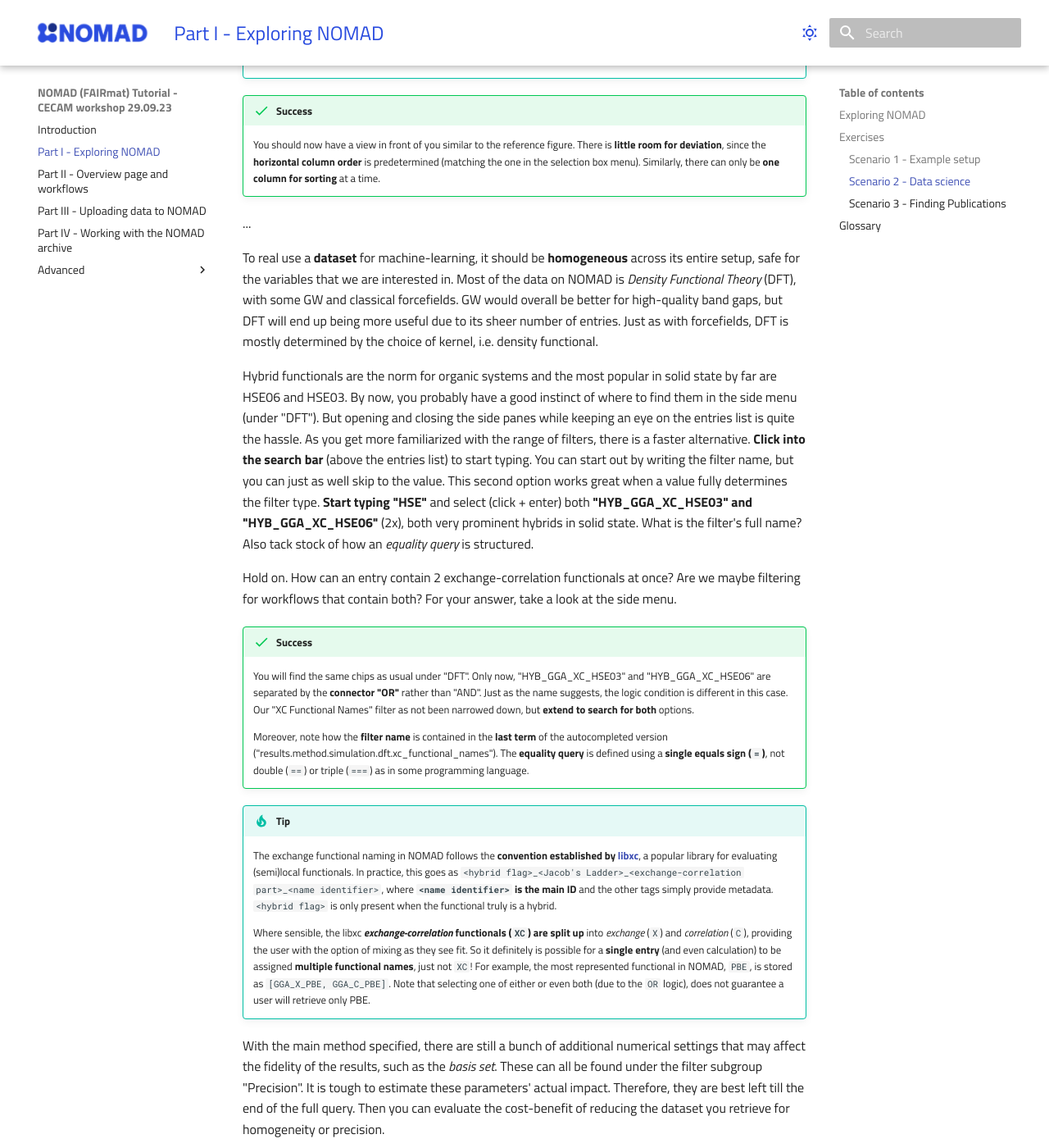
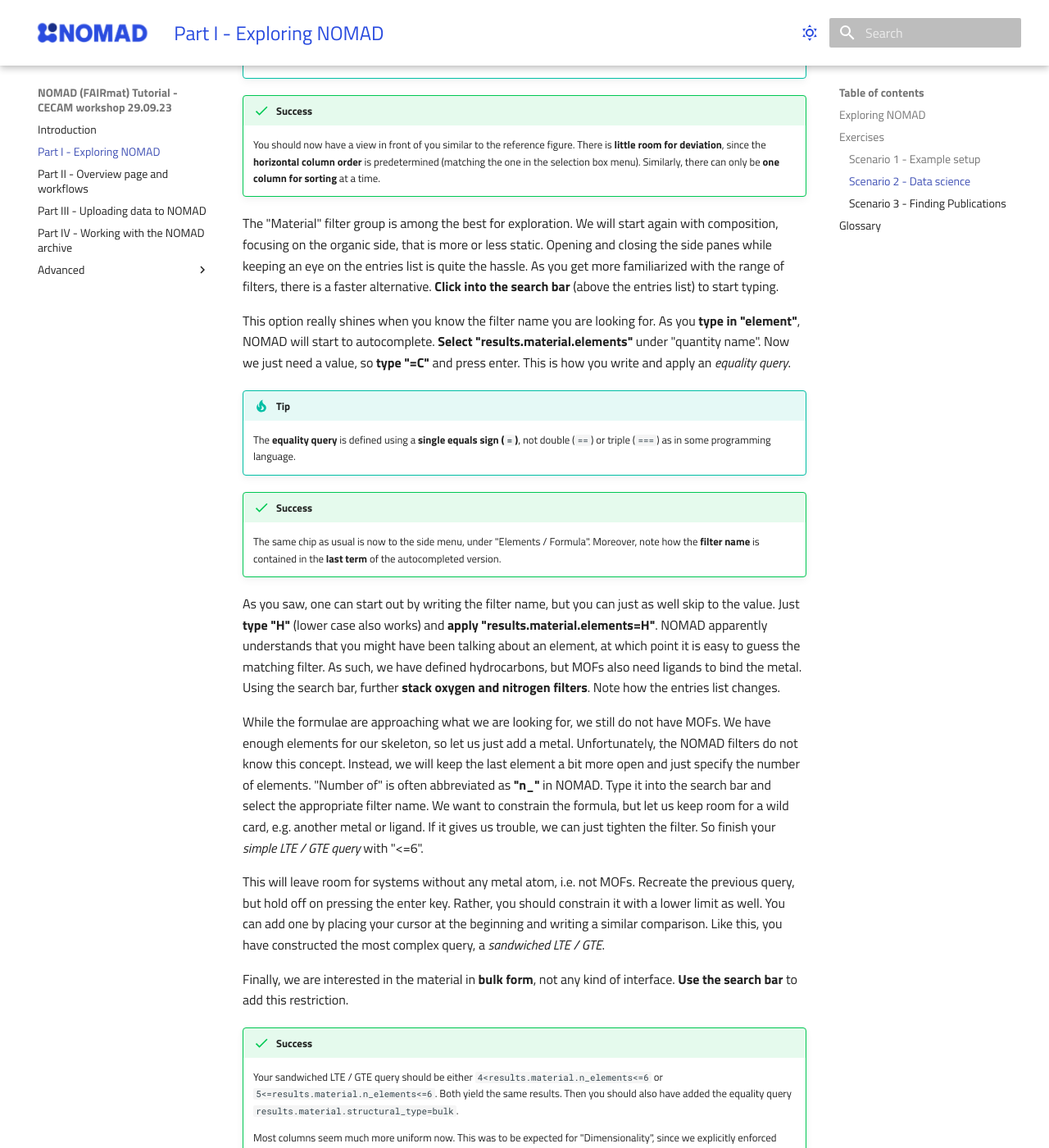
Before and after one commit to FAIRmat-NFDI/AreaC-Tutorial-CECAM-2023, an MkDocs documentation site: the page built from docs/part1.md, in a window 1280 px wide and 1400 px high, scrolled down 5555 px. Shown: the whole window at 82% size. Built offline with MkDocs 1.6.1 and Material for MkDocs 9.7.7, drawn with Linux system fonts in a browser that asks for light colours; some of the changed text lies outside the part shown.

Commit message:
Finish scenario 2 + TODO add figures

```diff
--- a/docs/part1.md
+++ b/docs/part1.md
@@ -207,37 +207,83 @@ By clicking the same column header again, you can toggle it.
     There is **little room for deviation**, since the **horizontal column order** is predetermined (matching the one in the selection box menu).
     Similarly, there can only be **one column for sorting** at a time.
 
-...
+The "Material" filter group is among the best for exploration. <!-- elaborate -->
+We will start again with composition, focusing on the organic side, that is more or less static.
+Opening and closing the side panes while keeping an eye on the entries list is quite the hassle.
+As you get more familiarized with the range of filters, there is a faster alternative.
+**Click into the search bar** (above the entries list) to start typing.
 
-To real use a **dataset** for machine-learning, it should be **homogeneous** across its entire setup, safe for the variables that we are interested in.
+This option really shines when you know the filter name you are looking for.
+As you **type in "element"**, NOMAD will start to autocomplete.
+**Select "results.material.elements"** under "quantity name".
+Now we just need a value, so **type "=C"** and press enter.
+This is how you write and apply an _equality query_.
+
+!!! tip
+    The **equality query** is defined using a **single equals sign (`=`)**, not double (`==`) or triple (`===`) as in some programming language.
+
+!!! success
+    The same chip as usual is now to the side menu, under "Elements / Formula".
+    Moreover, note how the **filter name** is contained in the **last term** of the autocompleted version.
+
+As you saw, one can start out by writing the filter name, but you can just as well skip to the value.
+Just **type "H"** (lower case also works) and **apply "results.material.elements=H"**.
+NOMAD apparently understands that you might have been talking about an element, at which point it is easy to guess the matching filter.
+As such, we have defined hydrocarbons, but MOFs also need ligands to bind the metal.
+Using the search bar, further **stack oxygen and nitrogen filters**.
+Note how the entries list changes.
+
+While the formulae are approaching what we are looking for, we still do not have MOFs.
+We have enough elements for our skeleton, so let us just add a metal.
+Unfortunately, the NOMAD filters do not know this concept.
+Instead, we will keep the last element a bit more open and just specify the number of elements.
+"Number of" is often abbreviated as **"n_"** in NOMAD.
+Type it into the search bar and select the appropriate filter name.
+We want to constrain the formula, but let us keep room for a wild card, e.g. another metal or ligand.
+If it gives us trouble, we can just tighten the filter.
+So finish your _simple LTE / GTE query_ with "<=6".
+
+This will leave room for systems without any metal atom, i.e. not MOFs.
+Recreate the previous query, but hold off on pressing the enter key.
+Rather, you should constrain it with a lower limit as well.
+You can add one by placing your cursor at the beginning and writing a similar comparison.
+Like this, you have constructed the most complex query, a _sandwiched LTE / GTE_.
+
+Finally, we are interested in the material in **bulk form**, not any kind of interface.
+**Use the search bar** to add this restriction.
+
+!!! success
+    Your sandwiched LTE / GTE query should be either `4<results.material.n_elements<=6` or `5<=results.material.n_elements<=6`.
+    Both yield the same results.
+    Then you should also have added the equality query `results.material.structural_type=bulk`.
+
+    Most columns seem much more uniform now.
+    This was to be expected for "Dimensionality", since we explicitly enforced homogeneity, but the effects also affect "Entry type", "Crystal system" and "Space group symbol".
+    Even "Comment" seems to be following a repetitive format.
+    Most importantly, the formulae only vary in metal contributions.
+    These definitely look like MOFs.
+    You can verify by opening the _entry overview_ of a row by clicking the arrow (`->`) right from all the metadata.
+    To return, just use your browser's "go back" function.
+
+For machine-learning, a **dataset** should be **homogeneous** across its entire setup, safe for the variables that we are interested in.
 Most of the data on NOMAD is _Density Functional Theory_ (DFT), with some GW and classical forcefields.
 GW would overall be better for high-quality band gaps, but DFT will end up being more useful due to its sheer number of entries.
 Just as with forcefields, DFT is mostly determined by the choice of kernel, i.e. density functional.
 
 Hybrid functionals are the norm for organic systems and the most popular in solid state by far are HSE06 and HSE03.
 By now, you probably have a good instinct of where to find them in the side menu (under "DFT").
-But opening and closing the side panes while keeping an eye on the entries list is quite the hassle.
-As you get more familiarized with the range of filters, there is a faster alternative.
-**Click into the search bar** (above the entries list) to start typing.
-You can start out by writing the filter name, but you can just as well skip to the value.
-This second option works great when a value fully determines the filter type.
-**Start typing "HSE"** and select (click + enter) both **"HYB_GGA_XC_HSE03" and "HYB_GGA_XC_HSE06"** (2x), both very prominent hybrids in solid state.
-What is the filter's full name?
-Also tack stock of how an _equality query_ is structured.
+Perform an **equality query** for **"HYB_GGA_XC_HSE03" and "HYB_GGA_XC_HSE06"** each.
+Both are very prominent hybrids in solid state.
 
 Hold on.
 How can an entry contain 2 exchange-correlation functionals at once?
 Are we maybe filtering for workflows that contain both?
-For your answer, take a look at the side menu.
+For your answer, **take a look at the side menu**.
 
 !!! success
-    You will find the same chips as usual under "DFT".
-    Only now, "HYB_GGA_XC_HSE03" and "HYB_GGA_XC_HSE06" are separated by the **connector "OR"** rather than "AND".
+    Both "HYB_GGA_XC_HSE03" and "HYB_GGA_XC_HSE06" chips are present, but separated by the **connector "OR"** rather than "AND".
     Just as the name suggests, the logic condition is different in this case.
     Our "XC Functional Names" filter as not been narrowed down, but **extend to search for both** options.
-
-    Moreover, note how the **filter name** is contained in the **last term** of the autocompleted version ("results.method.simulation.dft.xc_functional_names").
-    The **equality query** is defined using a **single equals sign (`=`)**, not double (`==`) or triple (`===`) as in some programming language.
 
 !!! tip
     The exchange functional naming in NOMAD follows the **convention established by [libxc](https://github.com/ElectronicStructureLibrary/libxc)**, a popular library for evaluating (semi)local functionals.
@@ -262,42 +308,52 @@ Please bear this in mind.
 Since there are too few examples at the moment, we will skip this set of filters.
 If you are interested, though, feel free to check out the FAIRmat [Tutorial 10](https://www.fairmat-nfdi.eu/events/fairmat-tutorial-10/tutorial-10-home) for a full rundown.
 
-Lastly, we only want data that contains the relevant observable, the band gap.
-The search bar currently does not support _presence queries_, so we fall back onto the side menu.
-Observables that come out of a calculation, workflow, etc. are called _"Properties"_.
-You may have noticed this filter group on your first scroll through.
-There are several categories of properties.
-Which do you think?
-Could the search bar be of use in finding the right category?
+Lastly, we only want data that contains **the relevant observable**, the band gap.
+The search bar supports _presence queries_, but these are formatted as equality queries with special quantity names.
+Guessing that name becomes very hard, requiring intimate knowledge of the underlying data structure.
+Searching for the value is not always an option either here.
+It may help to realize that observables that come out of a calculation, workflow, etc. are called _"Properties"_.
+**Try out "propert"** in the search bar and **pick the category** that best fits band gap.
+Then fill in the value with **electronic.band_structure_electronic.band_gap**.
 
 !!! tip
-    Terms in the search bar never contain spaces (` `), but use underscores (`_`) instead .
+    Terms in the search bar never contain spaces, but use underscores (`_`) instead .
 
 !!! success
     The band gap describes the electronic structure around the Fermi energy.
-    Hence, the **"Electronic" filter subgroup** best matches that theme.
-    The search bar can even tell you the full classification, as it autocompletes "band_gap" to "results.properties.electronic.band_structure_electronic.band_gap.type/value".
-    Note the sequence "properties.electronic".
+    Just as the chip displays, it is an "Electronic Property".
 
-The way this side pane is layed out, it first gives you an _overview_ of what is out there and below hands you _filters for narrowing_ the properties further down.
+    This filter yields a blank / empty entries list.
+    The value itself can shed more light here.
+    The "Band gap" is in reality only that of band structure calculations.
+    This is due to a legacy implementation, but has been mended.
+    After reprocessing, this update will be applied over the whole database.
+
+This filter stack is too restrictive.
+Remove the last filter and look for any alternatives under its side pane
+The way this pane is layed out, it first gives you an _overview_ of what is out there and below hands you _filters for narrowing_ the properties further down.
 When filtering by presence, the overview suffices.
-How would you finish the query?
+How would you **finish the query**?
 
 !!! success
-    The number of entries with an extracted band gap is too low (just 11 entries).
-    This is far too little for machine-learning, let alone any statistical analysis.
-    Instead, we can go with **"Density of states"** (DOS) [^2], matching 6.5200 entries.
-    There is no need to narrow it down, we accept both data from spin-polarized and spin-restricted calculations.
+    As an alternative, we can go with the **"Density of states"** (DOS) [^2], matching 1.9800 entries.
+    The equivalent search bar query would be **"electronic_property=dos_electronic"**.
+    There is no need to narrow it down any further: we accept both data from spin-polarized and spin-restricted calculations.
 
-    You can download the DOS, but will still have to extract the band gap yourself.
-    This is mostly a scripting question, since almost all DOS will contain the necessary information.
-    NOMAD's past extraction of the band gap was quite limited.
-    This has been mended and is being applied over the whole database.
+!!! tip
+    **When stacking order matters**
 
-With that we have our final query, for now.
-The best strategy would be to at this point download the data you need and start applying some statistical analysis first.
+    Imagine having started filtering by property instead of composition and then method.
+    You would have unwittingly excluded a vast dataset, potentially concluding that NOMAD does not host any suitable data.
+    The **general strategy** to avoid working yourself in any of these dead ends is to start with **broad filters**. <!-- Overall, the order "Material", "Workflow", "Method", "Property", which mimics the actual progress of the computational results -->
+    Even DOS is much broader then band gap.
+    Also make sure to keep **monitoring relevant indicators** as you stack up filters.
+    Even if you end up with unsatisfactory search results and start systematically removing filters, these indicators will be key in finding the best match.
+    In the next scenario we will cover an even more powerful technique to aid in monitoring, _dashboards_.
+    **Conclusion**, so-called _query engineering_ is not just limited to Large Language Models, but also includes _sophisticated databases_.
+
+From hereon, the best strategy would be to download the data you need, extract the DOS, and start applying some statistical analysis first.
 You might come across some new ideas how to further hone your query and filter out all irrelevant noise.
-
 So, **click the checkbox next to the column headers** in the entries list to select all entries.
 The 3 vertical slots now change to a **download symbol**, given you the option between the original (raw) format or the **NOMAD format** (processed).
 To save your query for future use, **click on the _code symbol_** (`< >`) to the right of "FILTERS" in the **side menu**.
```
